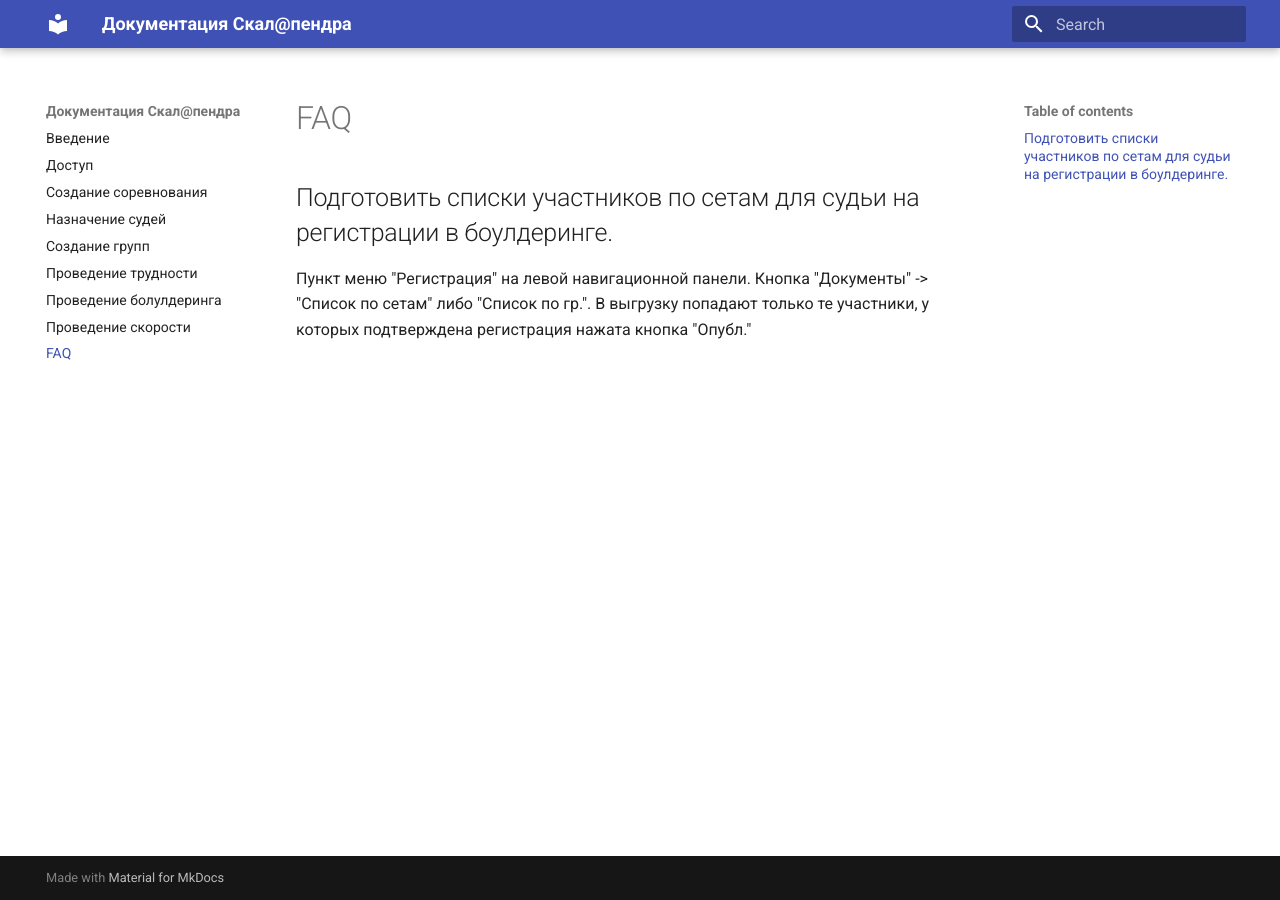
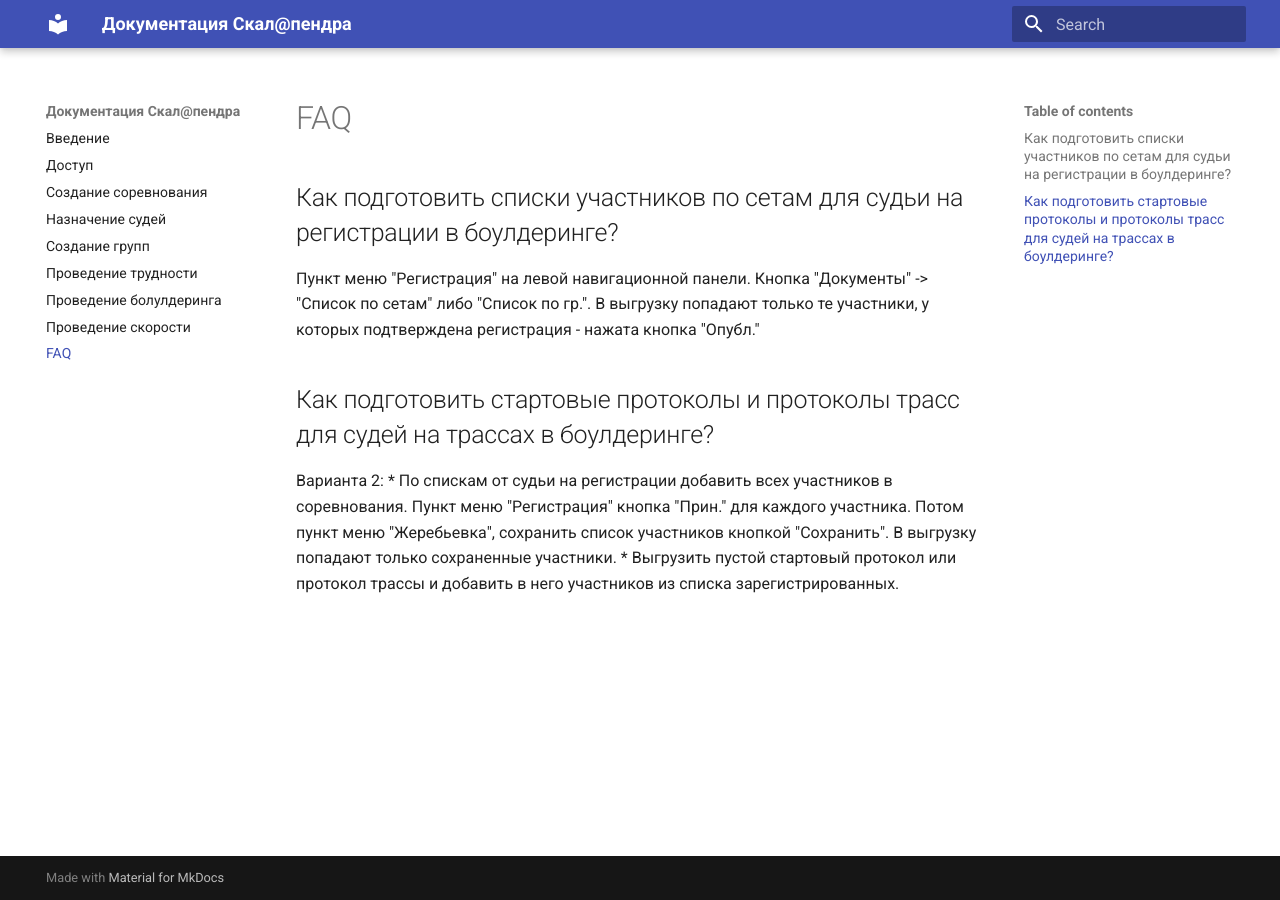
Before and after one commit to alptur/scaladocs, an MkDocs documentation site: the page built from docs/howto.md, in a window 1280 px wide. Built offline with MkDocs 1.6.1 and Material for MkDocs 9.7.7, drawn with Linux system fonts in a browser that asks for light colours.

```diff
--- a/docs/howto.md
+++ b/docs/howto.md
@@ -1,7 +1,15 @@
 # FAQ
 
-## Подготовить списки участников по сетам для судьи на регистрации в боулдеринге.
+## Как подготовить списки участников по сетам для судьи на регистрации в боулдеринге?
 
 Пункт меню "Регистрация" на левой навигационной панели. Кнопка "Документы" -> "Список по сетам" либо
-"Список по гр.". В выгрузку попадают только те участники, у которых подтверждена регистрация нажата
+"Список по гр.". В выгрузку попадают только те участники, у которых подтверждена регистрация - нажата
 кнопка "Опубл."
+
+## Как подготовить стартовые протоколы и протоколы трасс для судей на трассах в боулдеринге?
+Варианта 2:
+* По спискам от судьи на регистрации добавить всех участников в соревнования. Пункт меню "Регистрация"
+кнопка "Прин." для каждого участника. Потом пункт меню "Жеребьевка", сохранить список участников
+кнопкой "Сохранить". В выгрузку попадают только сохраненные участники.
+* Выгрузить пустой стартовый протокол или протокол трассы и добавить в него участников
+из списка зарегистрированных.
```
Also changed, not shown: docs/howtoboulder.md (+1 -1 lines).
